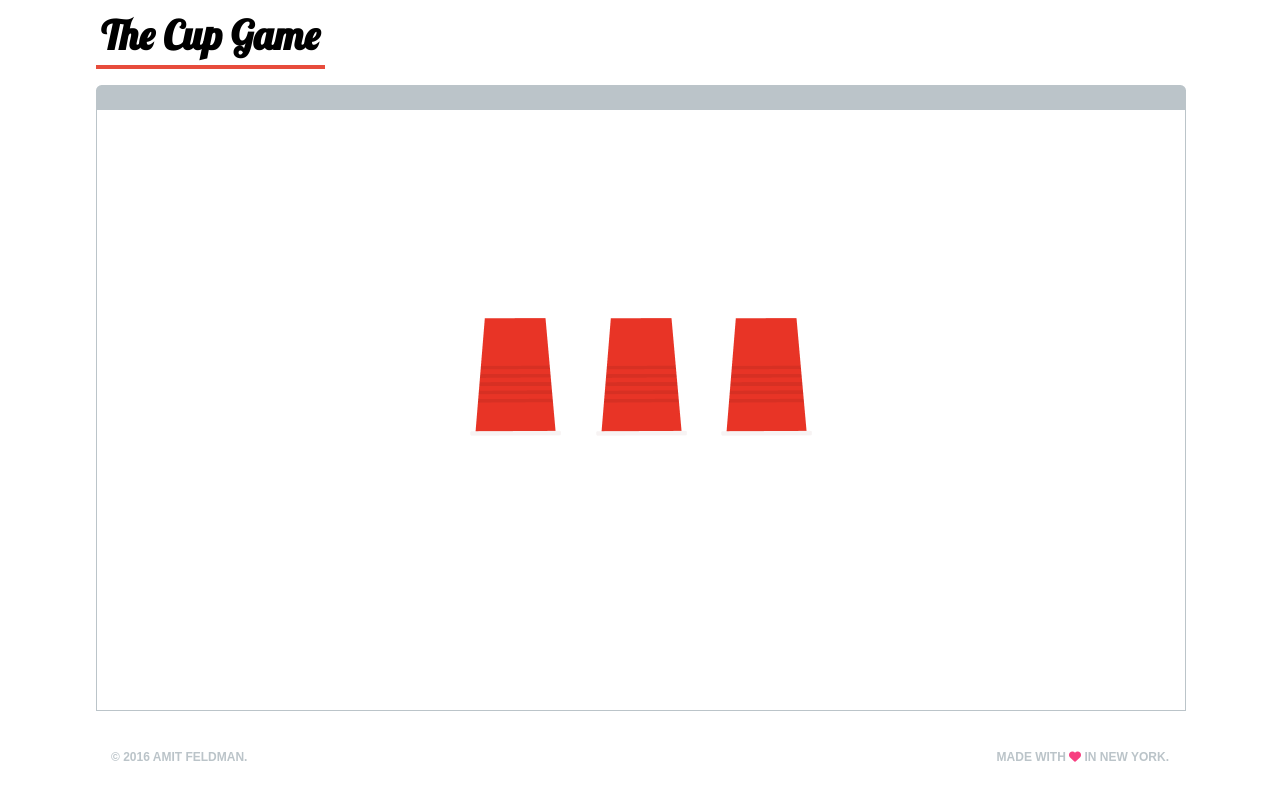
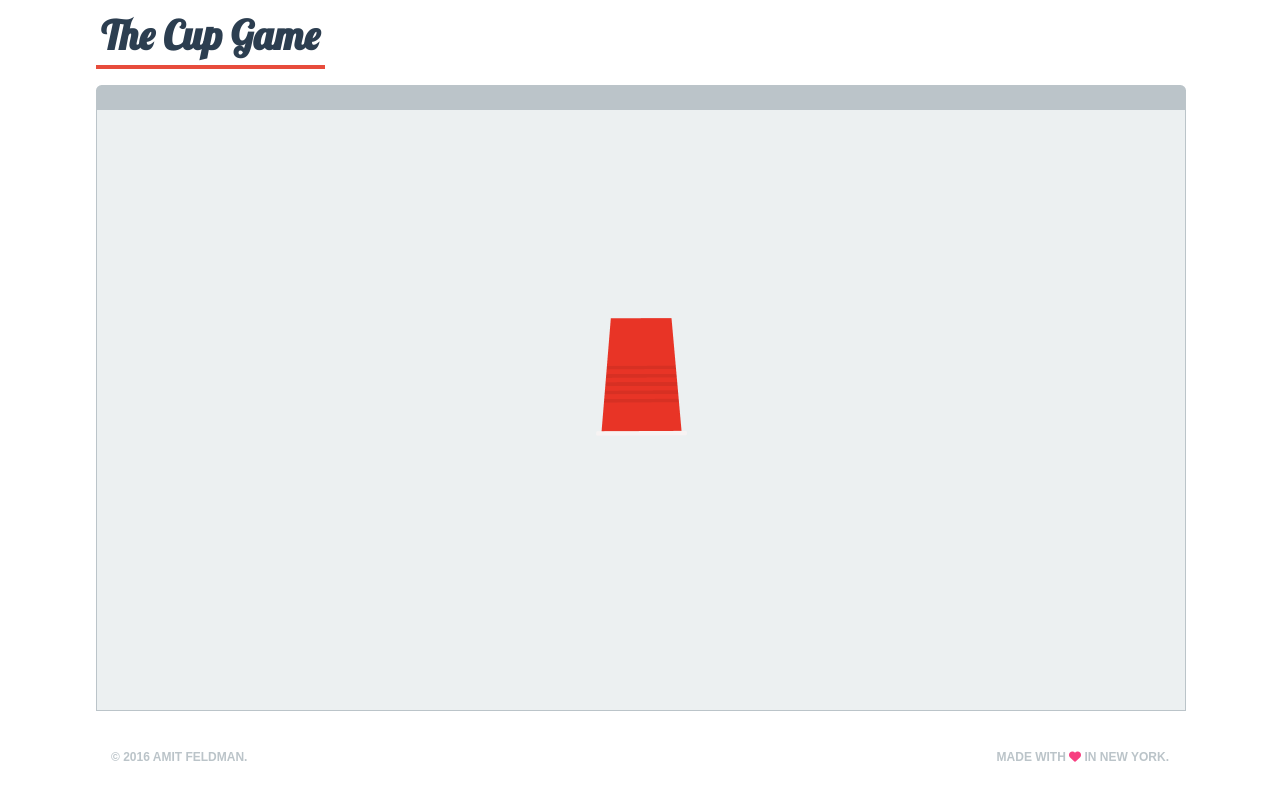
Before and after one commit to icsvortex666/The-Cup-Game, a website: page index.html in a window 1280 px wide. Both pictures are taken after a click on the button "PRESS START". Drawn offline with nearby package versions, Linux system fonts and the light colour scheme.

Commit message:
create a cup after game starts

```diff
--- a/assets/css/box.css
+++ b/assets/css/box.css
@@ -22,6 +22,7 @@
   height: 600px;
   width: 100%;
   border-radius: .35em;
+  background-color: #ecf0f1;
   border: 2px solid #bbc4c9;
   border-bottom-left-radius: 0;
   border-bottom-right-radius: 0;
--- a/assets/css/styles.css
+++ b/assets/css/styles.css
@@ -48,6 +48,7 @@ h1 {
 
 .page-header {
   padding: 10px 0 10px 0;
+  color: #2c3e50;
 }
 
 .title {
--- a/assets/js/app.js
+++ b/assets/js/app.js
@@ -10,6 +10,7 @@ class App {
     const $newGameView = new GameView();
     $(this).$gameView = $newGameView;
     $newGameView.render();
+    $newGameView.addCups();
     $newGameView.revealCups();
   }
 }
--- a/assets/js/game.js
+++ b/assets/js/game.js
@@ -2,13 +2,11 @@
 
 class Game {
   constructor() {
-
   }
 
-  shuffle() {
+  shuffleCups() {
   }
 
   render() {
-    console.log('Game works!');
   }
 }
--- a/assets/js/gameView.js
+++ b/assets/js/gameView.js
@@ -2,6 +2,15 @@
 
 class GameView {
   constructor() {
+  }
+
+  addCups() {
+    const cupHolder = $('ul.cup-holder');
+    const $cupId = 1;
+    const newCupNode = $.parseHTML(`
+      <li id="${$cupId}"><img src="./assets/img/cup.png" class="cup img-responsive"></li>
+    `);
+    $(newCupNode).prependTo(cupHolder);
   }
 
   revealCups() {
@@ -11,7 +20,6 @@ class GameView {
   render() {
     const $newGame = new Game();
     $newGame.render();
-    console.log('GameView works!');
   }
 }
 
--- a/index.html
+++ b/index.html
@@ -40,9 +40,6 @@
       <div class="container text-center">
         <section class="gameboard">
           <ul class="list-inline cup-holder">
-            <li><img src="./assets/img/cup.png" class="cup img-responsive"></li>
-            <li><img src="./assets/img/cup.png" class="cup img-responsive"></li>
-            <li><img src="./assets/img/cup.png" class="cup img-responsive"></li>
           </ul>
         </section>
         <button type="button" name="button" class="btn btn-primary btn-switch btn-lg btn-start">Press Start</button>
```
